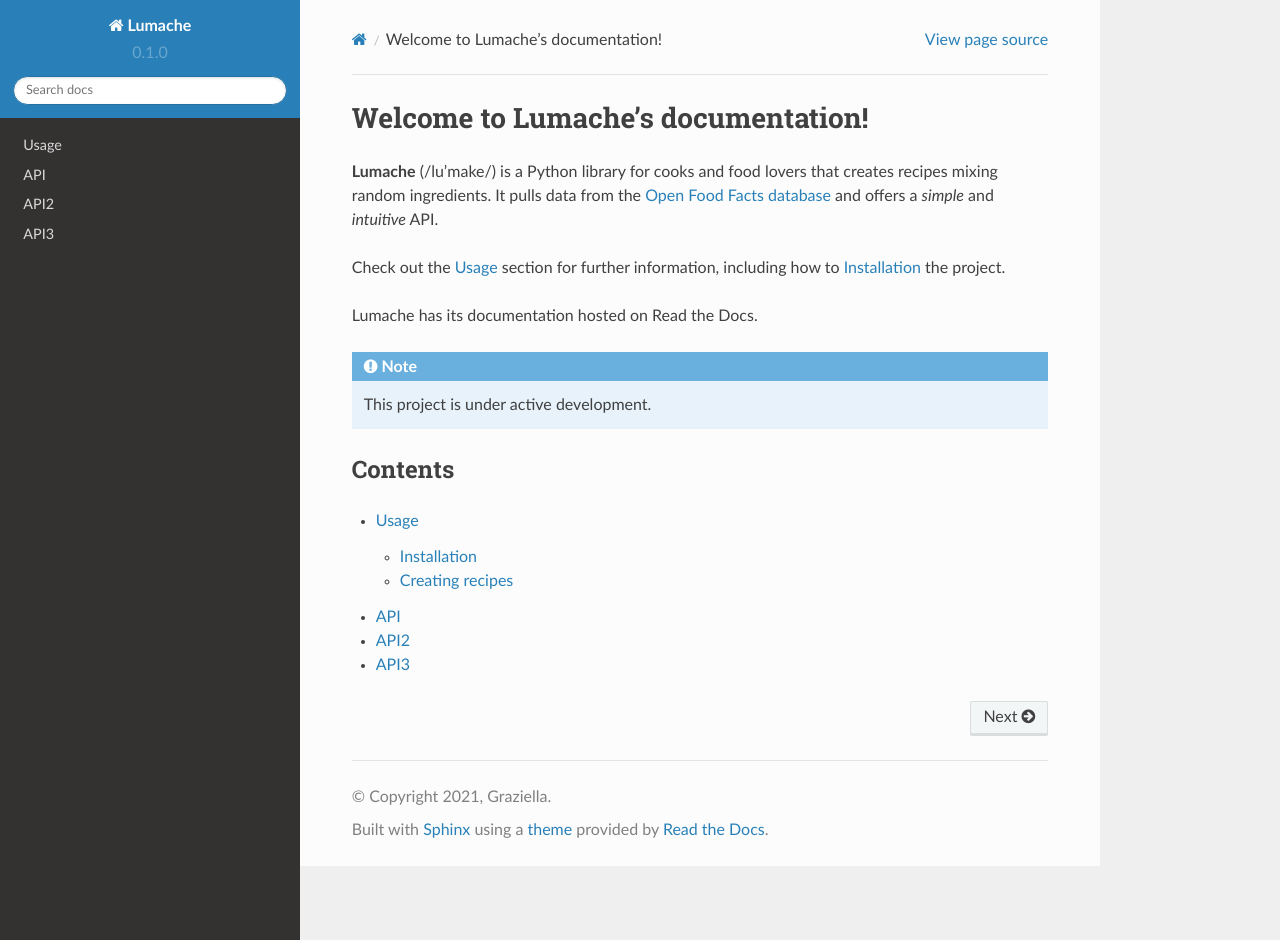
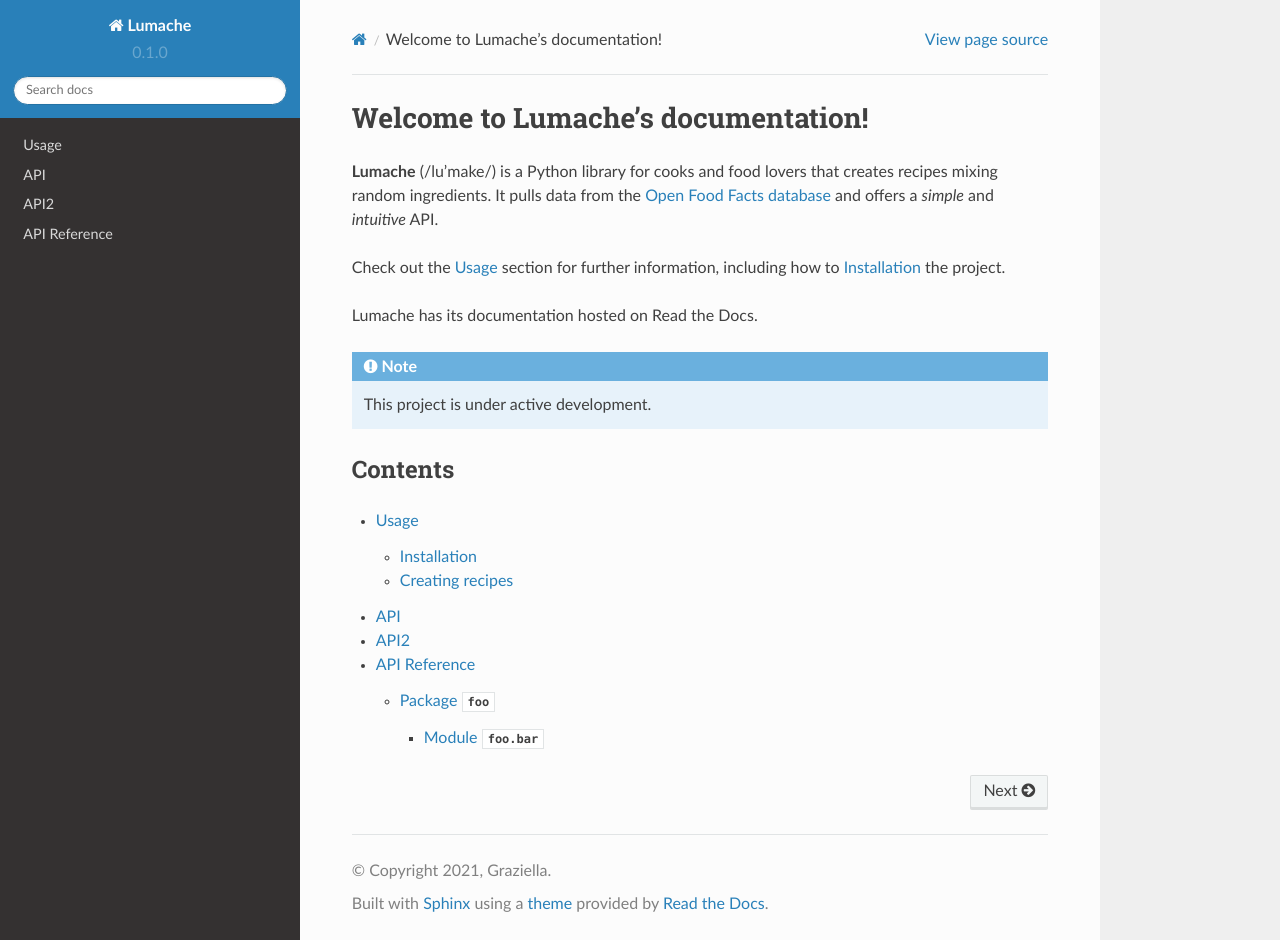
Before and after one commit to timsainb/rtd-tutorial, a Sphinx documentation site: the page built from docs/source/index.rst, in a window 1280 px wide and 940 px high. Built offline with Sphinx 7.4.7 and the Read the Docs theme 2.0.0, drawn with Linux system fonts in a browser that asks for light colours.

Commit message:
Update api3.rst

```diff
--- a/docs/source/api3.rst
+++ b/docs/source/api3.rst
@@ -1,6 +1,14 @@
-API3
-====
+=============
+API Reference
+=============
 
+Package :mod:`foo`
+==================
 
-.. automodule:: test.mypyfile
+Module :mod:`foo.bar`
+---------------------
+
+.. automodule:: foo.bar
    :members:
+   :undoc-members:
+   :show-inheritance:
```
